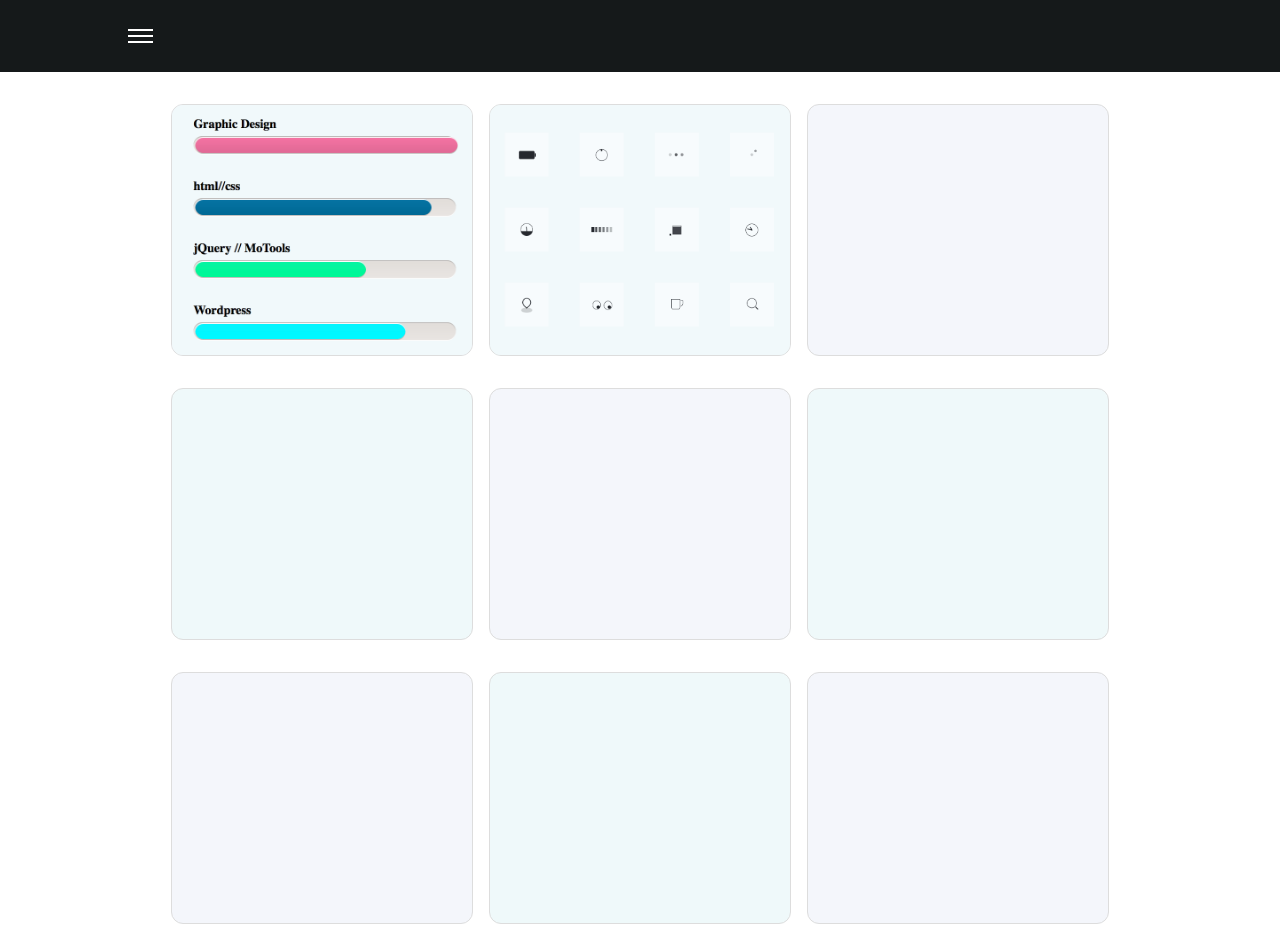
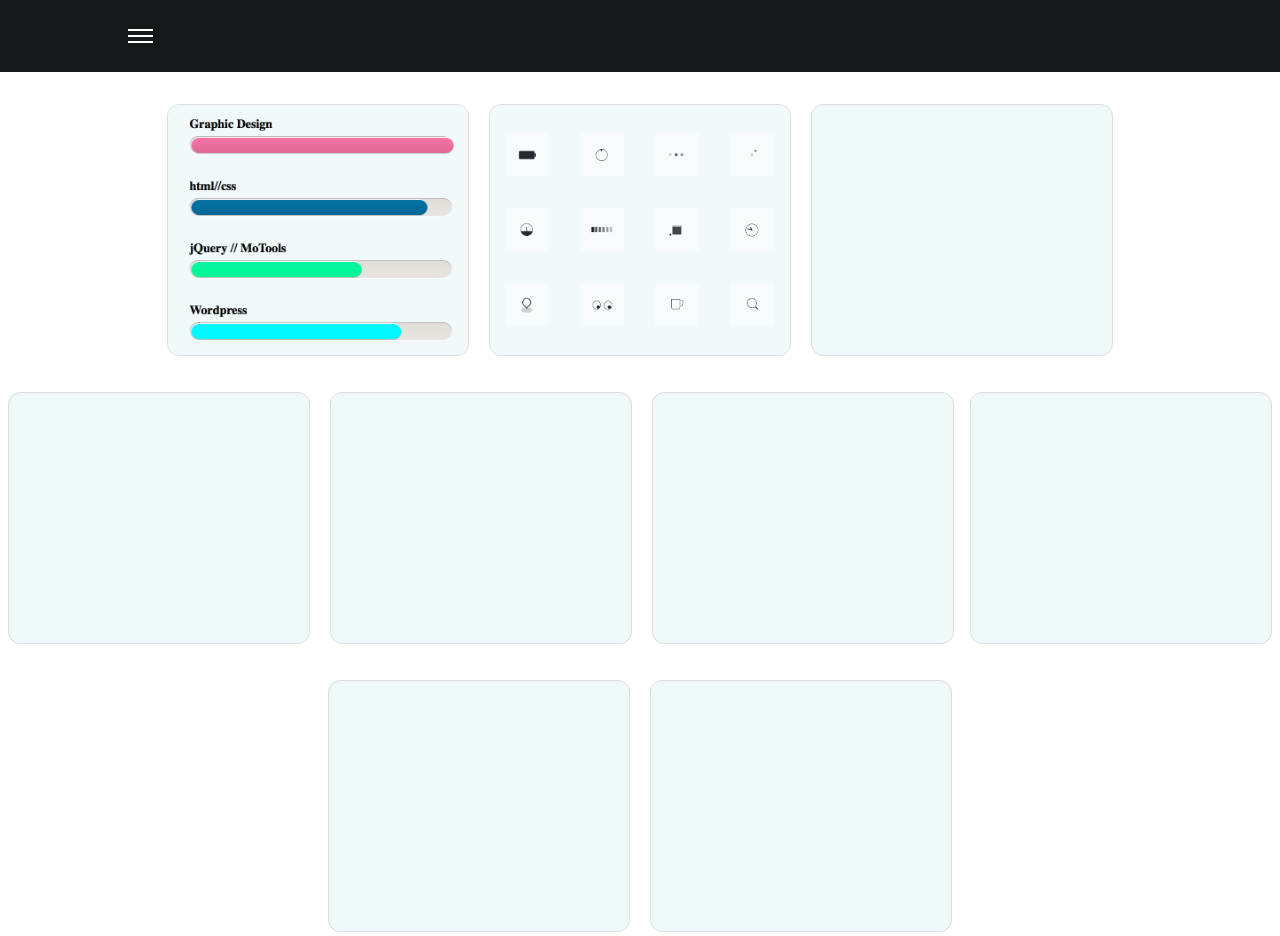
Before and after one commit to buzzlightyears/hello-world, a plain HTML site: page exercise/css-exercise.html in a window 1280 px wide. Drawn offline with Linux system fonts and the light colour scheme.

Commit message:
exercise

```diff
--- a/exercise/css/zzsc.css
+++ b/exercise/css/zzsc.css
@@ -6,9 +6,11 @@
 
 /* --------------------------------------------------------------菜单栏-*/
     header {
+        width: 100%;
         height: 4.5em;
         background: #15191A;
         position: relative;
+
     }
 /* ----------------------------------------------定位菜单图标-*/
 
@@ -90,27 +92,15 @@ li {
     list-style: none;
 }
 
-header {
-    width: 100%;
-    background-color: #15191A;
-    margin: 0 auto;
-    height: 4.5em;
+.wrapper {
+    text-align: center;
 }
-.wrapper {
-  width: 1000px;
-  height: auto;
-  margin: 0 auto;
-}
-.wrapper .box {
-    width: 938px;
-    height: auto;
-    margin: 0 auto;
-}
-.wrapper ul > li {
-    float:left;
+.wrapper .box .row {
+    display: inline-block;
     width: 300px;
     height: 250px;
-    margin-right: 1em;
+    margin-left: .5em;
+    margin-right: .5em;
     margin-top: 2em;
     border-radius: 12px;
     background: #EFF9FA;
@@ -118,18 +108,13 @@ header {
     position: relative;
     overflow: hidden;
 }
-.wrapper ul > li:nth-child(2n+1) {
-    background: #F4F6FB;
-}
 
-.wrapper ul > li:nth-child(3n){
-    margin-right: 0;
-}
+
+
 /*--------------------------------------------练习1*/
 .wrapper .box .row .bg {
     width: 100%;
     height: 100%;
-    overflow: hidden;
 }
 .wrapper .box .exe-1 .bg {
     background: url(../exercise-1/one.png) no-repeat top center;
```
Also changed, not shown: exercise/exercise-2/exercise-2.css (+4 -4 lines), 2 other files.
